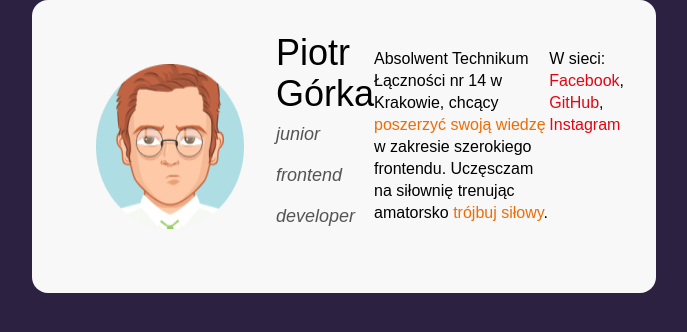
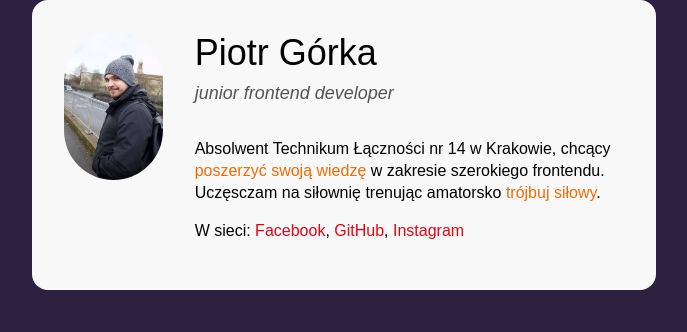
Before and after one commit to piotr-gorka/bussines-card, a plain HTML site: page index.html in a window 1280 px wide. Shown: the whole page, without its empty margins (296-983 px from the left). Drawn offline with Linux system fonts and the light colour scheme.

Commit message:
flexbox image

```diff
--- a/css/style.css
+++ b/css/style.css
@@ -11,7 +11,7 @@ body {
   background: #2c2141;
 }
 .main {
-  width: 624px;
+  max-width: 624px;
   background: #f8f8f8;
   border-radius: 16px;
   margin: 0 auto;
@@ -20,8 +20,8 @@ body {
 .person {
   display: flex;
 
+}
 
-}
 .person__info {
   line-height: 41px;
   margin-bottom: 24px;
@@ -45,7 +45,10 @@ body {
   margin: 0;
 }
 .person__photo {
-  margin: 32px;
+  margin-right: 32px;
+  width: 148px;
+  height: 148px;
+  border-radius: 72px;
 
 }
 .person__description {
--- a/index.html
+++ b/index.html
@@ -10,8 +10,8 @@
   <body>
     <main class="main">
       <article class="person">
-        <img class="person__photo" src="images/avatar.png" alt="moje zdjecie" />
-
+        <img class="person__photo" src="images/ja.jpg" alt="moje zdjecie" />
+        <div>
           <header class="person__info">
             <h1 class="person__name">Piotr Górka</h1>
             <p class="person__position">junior frontend developer</p>
@@ -25,7 +25,9 @@
           </p>
           <p class="person__description">
             W sieci:
-          <a class="person__link" href="https://www.facebook.com/piotr.gorka2/"
+            <a
+              class="person__link"
+              href="https://www.facebook.com/piotr.gorka2/"
               >Facebook</a
             >,
             <a class="person__link" href="https://github.com/piotr-gorka"
@@ -37,6 +39,7 @@
               Instagram</a
             >
           </p>
+        </div>
       </article>
     </main>
   </body>
```
Also changed, not shown: images/ja.jpg (added). Lines whose indentation alone changed are shown as unchanged.
